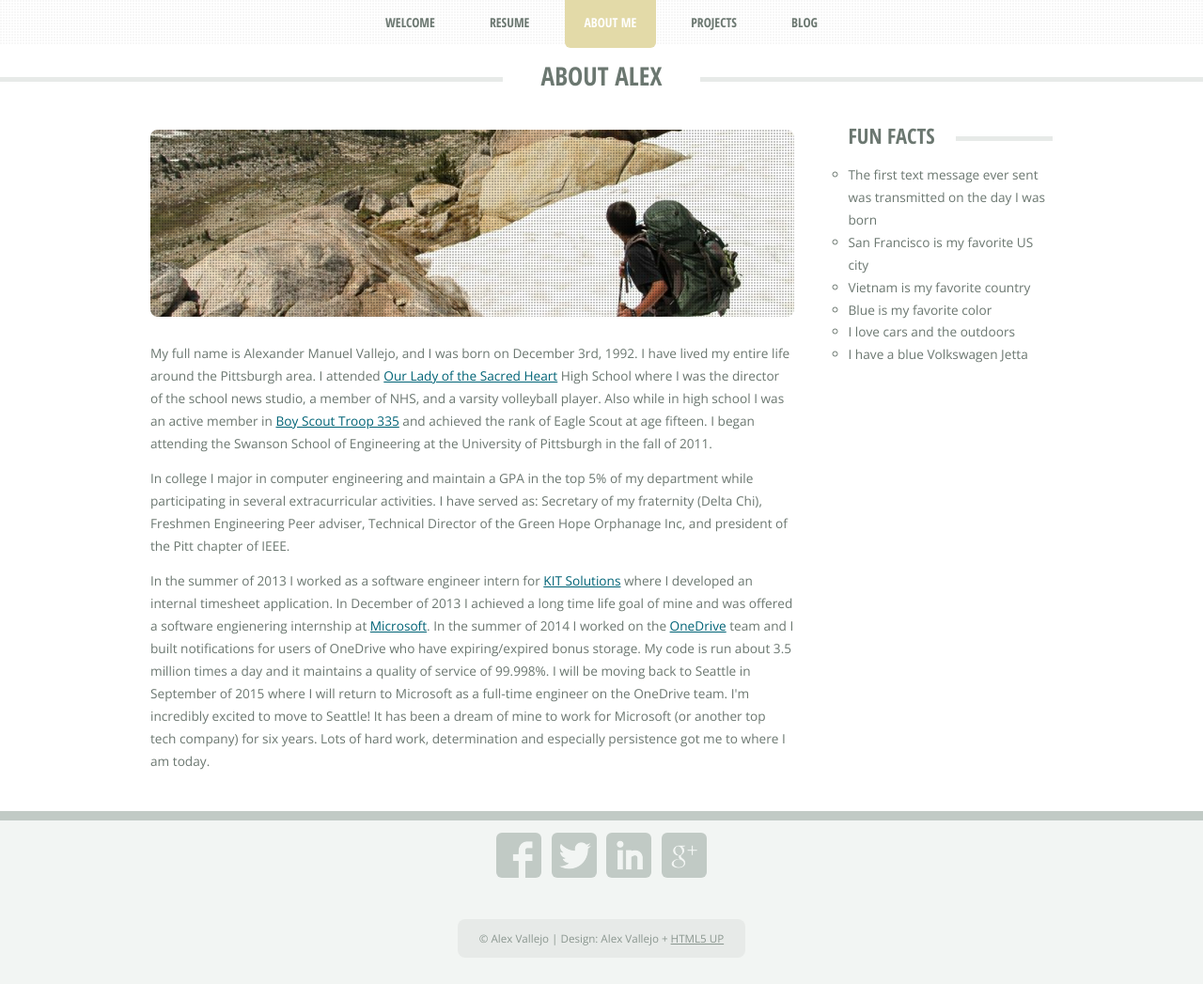
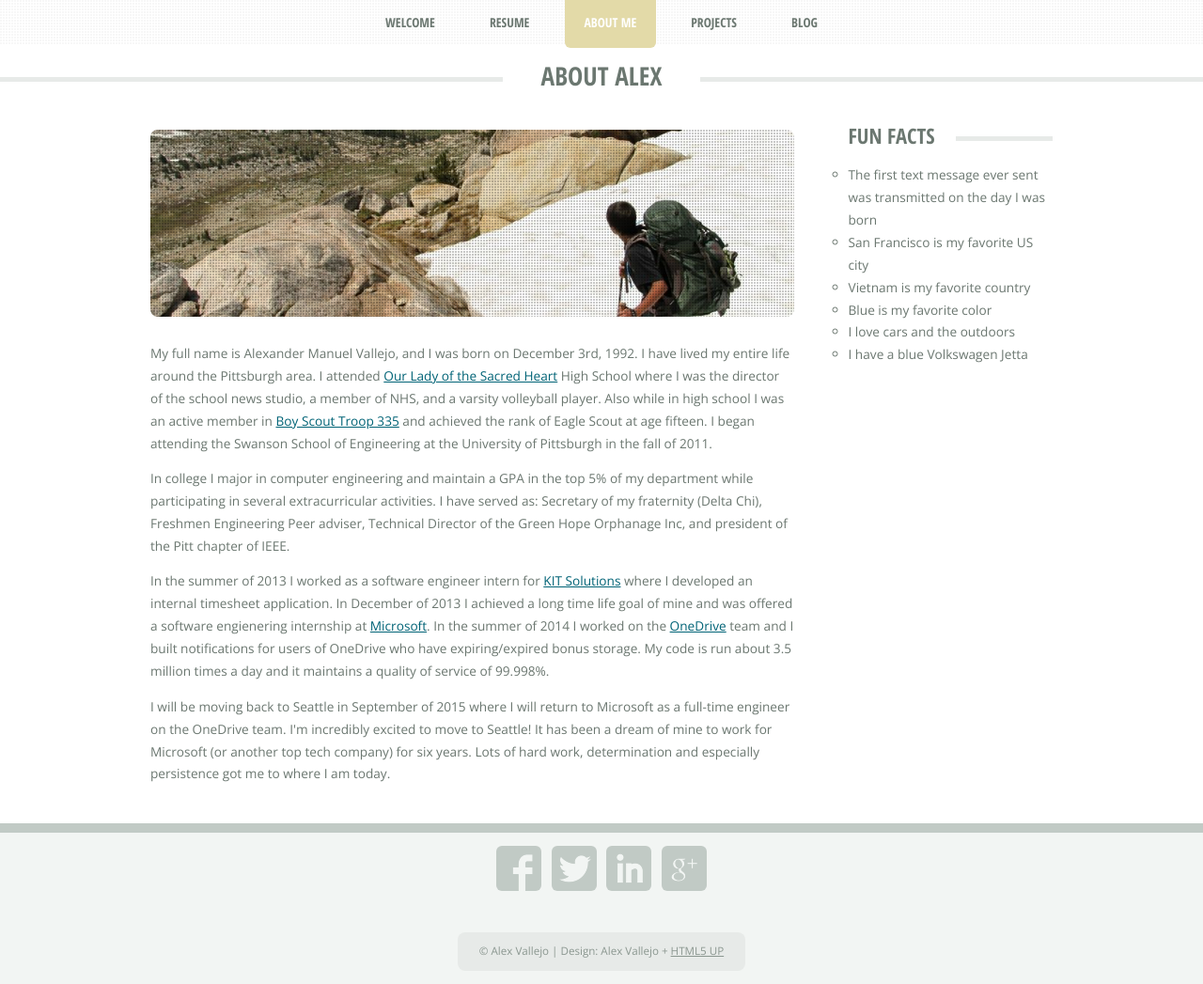
Before and after one commit to valleyjo/valleyjo.github.io, a Jekyll site: the page built from about.html, in a window 1280 px wide and 1047 px high. Shown: the whole window at 94% size. Built offline with Jekyll 4.4.1, drawn with Linux system fonts in a browser that asks for light colours; nearby versions of some CDN libraries.

Commit message:
Update bio

```diff
--- a/about.html
+++ b/about.html
@@ -43,7 +43,10 @@ header-text: About Alex
             <a href="http://onedrive.com">OneDrive</a> team and I built
             notifications for users of OneDrive who have expiring/expired bonus
             storage. My code is run about 3.5 million times a day and it
-            maintains a quality of service of 99.998%. I will be moving back to
+            maintains a quality of service of 99.998%.
+            </p>
+
+            <p>I will be moving back to
             Seattle in September of 2015 where I will return to Microsoft as a
             full-time engineer on the OneDrive team. I'm incredibly excited to
             move to Seattle! It has been a dream of mine to work for
```
